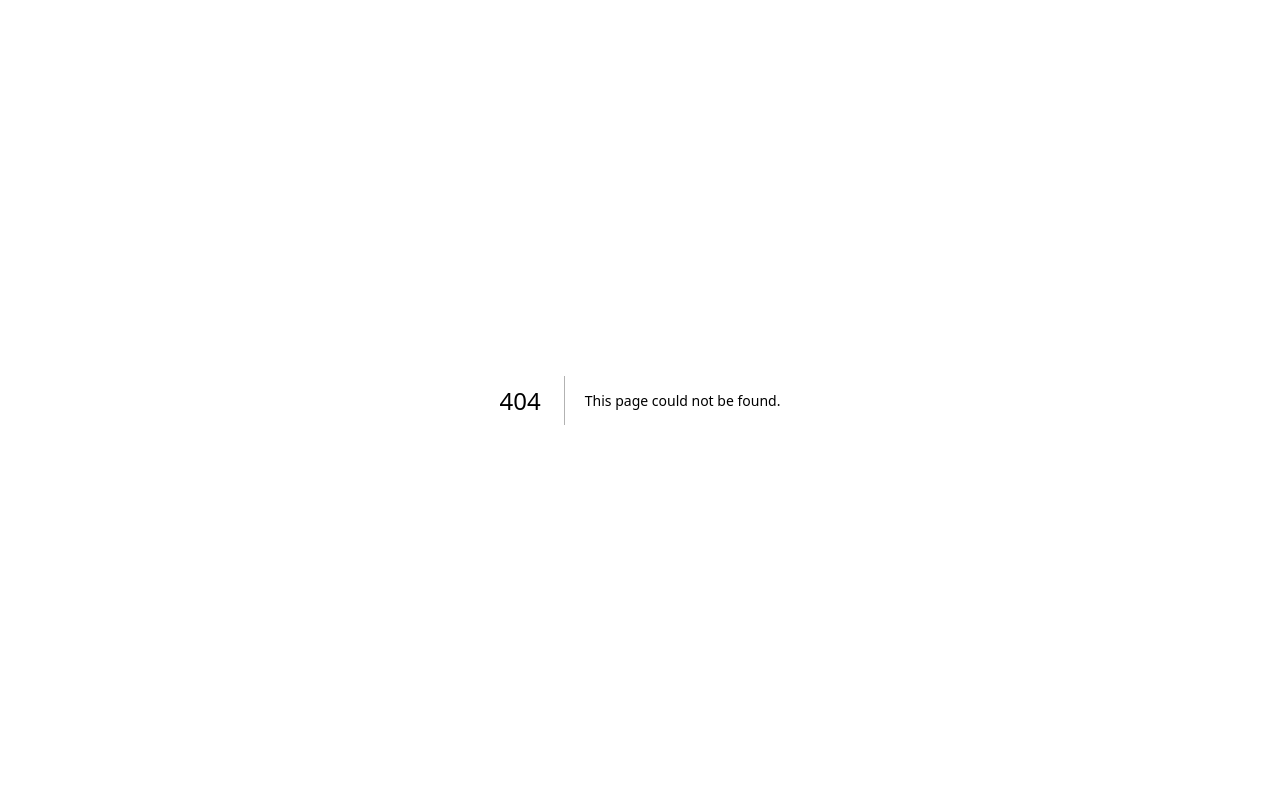
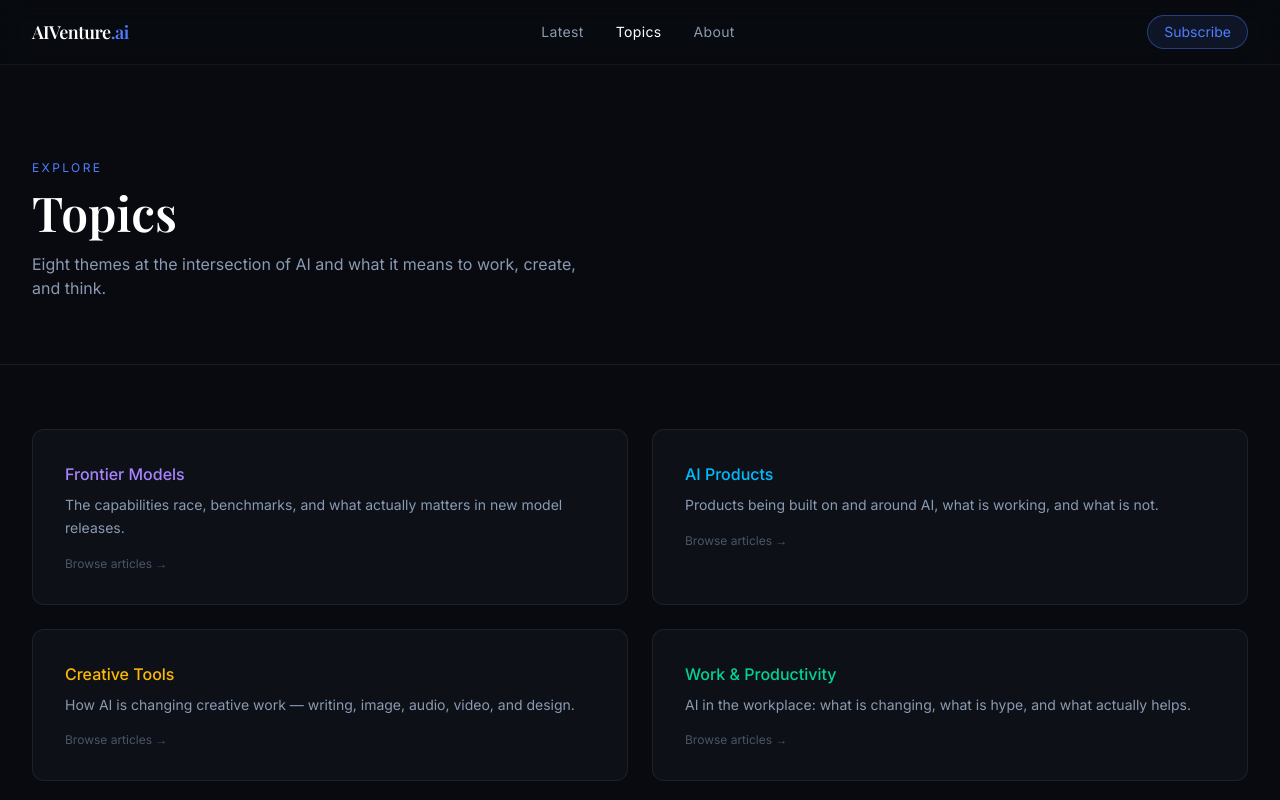
Before and after one commit to CollectiveIntelligenceCode/aiadventure, a Next.js app: page /topics in a window 1280 px wide. Before the commit this address had no page. Shown: the top 800 px of the page. Built offline with nearby package versions, Linux system fonts and the light colour scheme; a web font is replaced by a local one.

Commit message:
feat: topics index and filtered topic pages

```diff
--- /dev/null
+++ b/app/topics/[slug]/page.tsx
@@ -0,0 +1,59 @@
+import type { Metadata } from 'next'
+import { notFound } from 'next/navigation'
+import Header from '@/components/layout/Header'
+import Footer from '@/components/layout/Footer'
+import ArticleGrid from '@/components/content/ArticleGrid'
+import { TOPICS } from '@/content/topics'
+import { getArticlesByTopic } from '@/lib/mdx'
+import { cn } from '@/lib/utils'
+
+interface Props {
+  params: Promise<{ slug: string }>
+}
+
+export async function generateStaticParams() {
+  return TOPICS.map((t) => ({ slug: t.slug }))
+}
+
+export async function generateMetadata({ params }: Props): Promise<Metadata> {
+  const { slug } = await params
+  const topic = TOPICS.find((t) => t.slug === slug)
+  if (!topic) return {}
+  return { title: topic.label, description: topic.description }
+}
+
+export default async function TopicPage({ params }: Props) {
+  const { slug } = await params
+  const topic = TOPICS.find((t) => t.slug === slug)
+  if (!topic) notFound()
+
+  const articles = getArticlesByTopic(slug)
+
+  return (
+    <>
+      <Header />
+      <main className="pt-24">
+        <div className="mx-auto max-w-7xl px-6 lg:px-8 py-16 border-b border-[var(--border)]">
+          <p className={cn('text-xs uppercase tracking-[0.2em] font-medium mb-3', topic.color)}>
+            Topic
+          </p>
+          <h1 className="font-[family-name:var(--font-playfair)] text-4xl md:text-5xl font-semibold text-white mb-4">
+            {topic.label}
+          </h1>
+          <p className="text-[var(--text-secondary)] max-w-xl">{topic.description}</p>
+        </div>
+
+        <div className="mx-auto max-w-7xl px-6 lg:px-8 py-16">
+          {articles.length > 0 ? (
+            <ArticleGrid articles={articles} />
+          ) : (
+            <p className="text-[var(--text-muted)] text-sm">
+              No articles in this topic yet. Check back soon.
+            </p>
+          )}
+        </div>
+      </main>
+      <Footer />
+    </>
+  )
+}
--- /dev/null
+++ b/app/topics/page.tsx
@@ -0,0 +1,49 @@
+import type { Metadata } from 'next'
+import Header from '@/components/layout/Header'
+import Footer from '@/components/layout/Footer'
+import { TOPICS } from '@/content/topics'
+import Link from 'next/link'
+import { cn } from '@/lib/utils'
+
+export const metadata: Metadata = {
+  title: 'Topics',
+  description: 'Browse AIVenture.ai by theme — from frontier models to the future of humans with AI.',
+}
+
+export default function TopicsPage() {
+  return (
+    <>
+      <Header />
+      <main className="pt-24">
+        <div className="mx-auto max-w-7xl px-6 lg:px-8 py-16 border-b border-[var(--border)]">
+          <p className="text-xs uppercase tracking-[0.2em] text-[var(--accent)] mb-3">Explore</p>
+          <h1 className="font-[family-name:var(--font-playfair)] text-4xl md:text-5xl font-semibold text-white mb-4">Topics</h1>
+          <p className="text-[var(--text-secondary)] max-w-xl">
+            Eight themes at the intersection of AI and what it means to work, create, and think.
+          </p>
+        </div>
+
+        <div className="mx-auto max-w-7xl px-6 lg:px-8 py-16">
+          <div className="grid grid-cols-1 md:grid-cols-2 gap-6">
+            {TOPICS.map((topic) => (
+              <Link
+                key={topic.slug}
+                href={`/topics/${topic.slug}`}
+                className="group block rounded-xl border border-[var(--border)] bg-[var(--surface)] p-8 hover:border-[var(--border-strong)] hover:bg-[var(--surface-raised)] transition-all duration-300"
+              >
+                <p className={cn('text-base font-medium mb-2', topic.color)}>{topic.label}</p>
+                <p className="text-sm text-[var(--text-secondary)] leading-relaxed">
+                  {topic.description}
+                </p>
+                <p className="mt-4 text-xs text-[var(--text-muted)] group-hover:text-[var(--accent)] transition-colors">
+                  Browse articles →
+                </p>
+              </Link>
+            ))}
+          </div>
+        </div>
+      </main>
+      <Footer />
+    </>
+  )
+}
```
